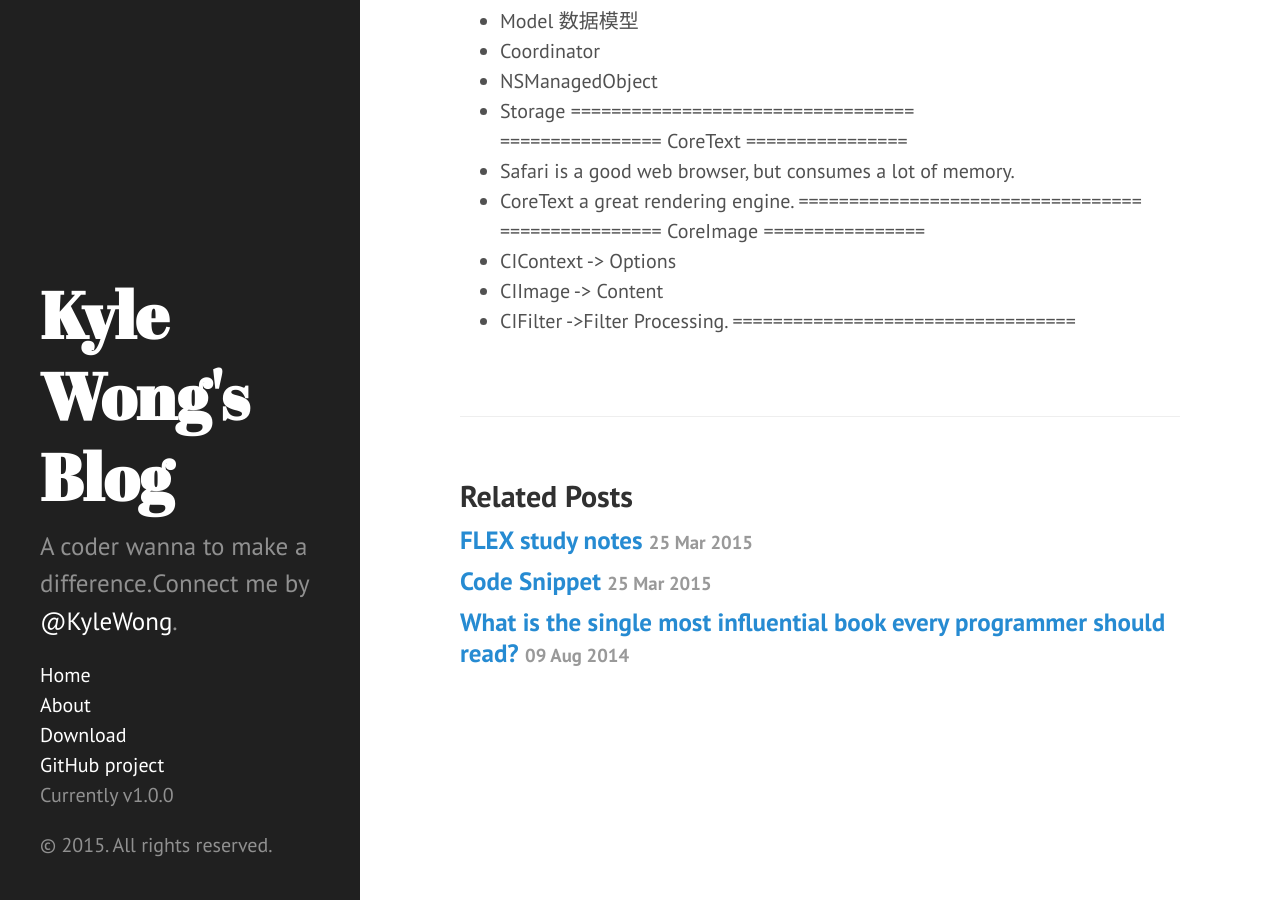
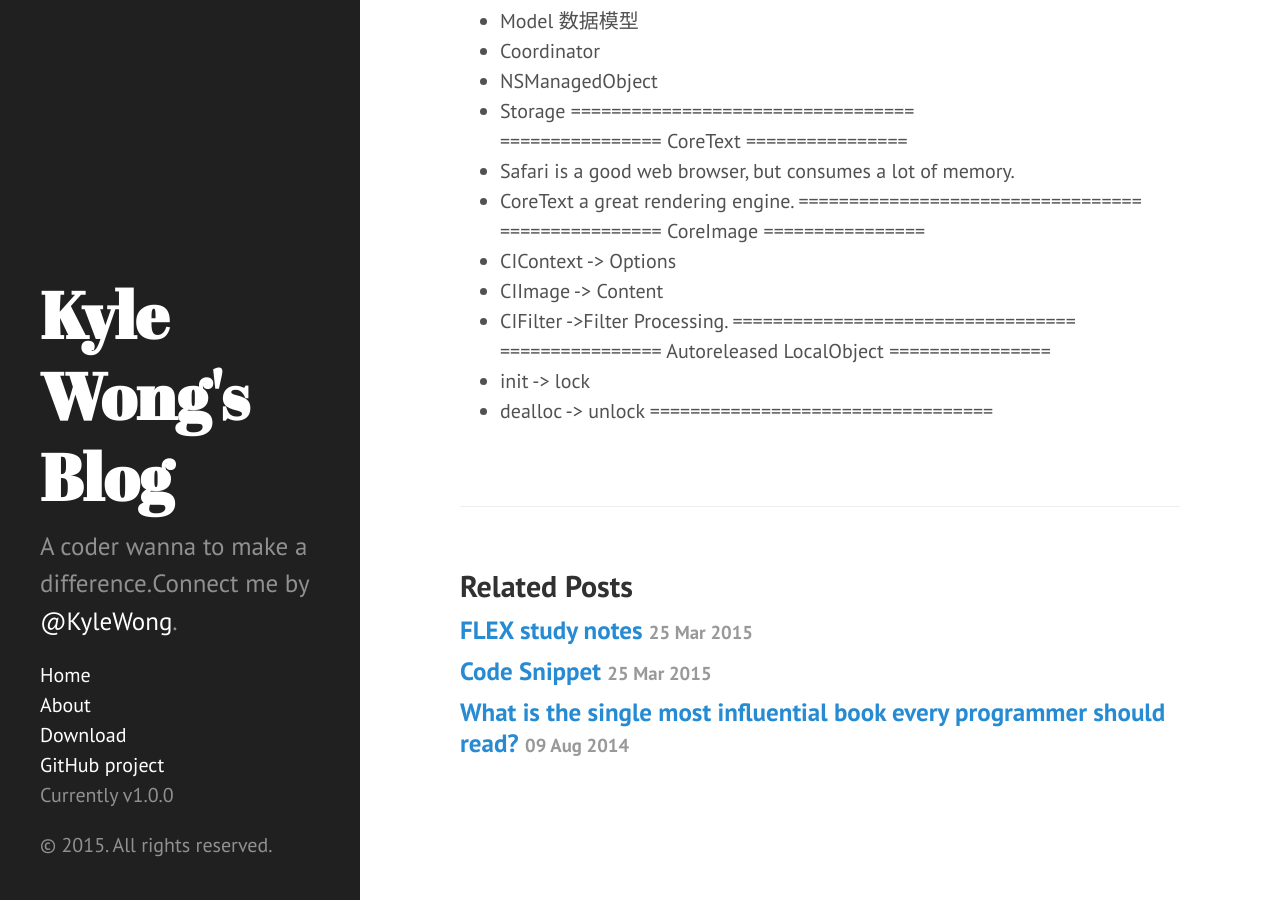
Before and after one commit to kangwang1988/kangwang1988.github.io, a Jekyll site: the page built from _posts/2015-05-10-iOS-study-note.md, in a window 1280 px wide and 900 px high, scrolled down 4264 px. Built offline with Jekyll 4.4.1, drawn with Linux system fonts in a browser that asks for light colours; Markdown is read by kramdown in place of the engine named in the settings.

Commit message:
Update 2015-05-10-iOS-study-note.md

```diff
--- a/_posts/2015-05-10-iOS-study-note.md
+++ b/_posts/2015-05-10-iOS-study-note.md
@@ -166,3 +166,7 @@ InputSource:Timer,Selector,Port,CustomSrc.
 - CIImage -> Content
 - CIFilter ->Filter Processing.
 ==================================<br>
+================ Autoreleased LocalObject  ================<br>
+- init -> lock
+- dealloc -> unlock
+==================================<br>
```
